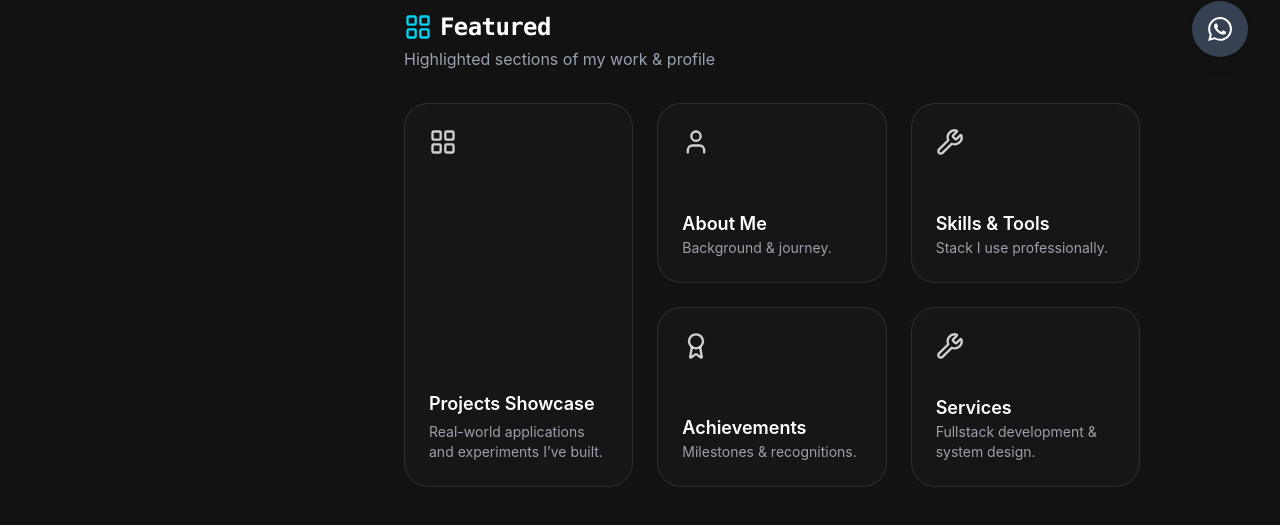
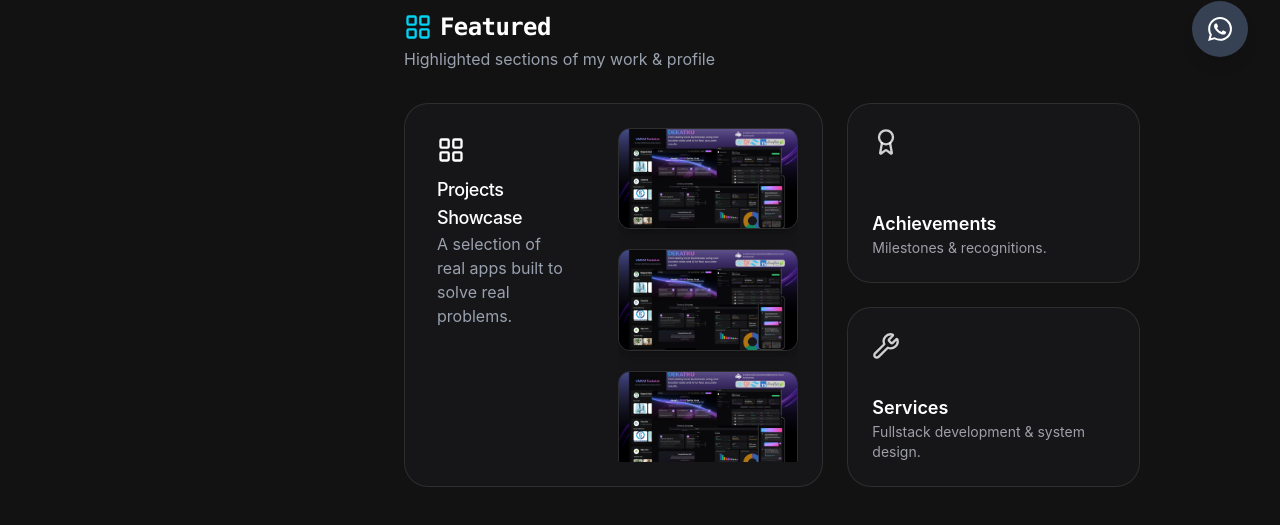
Before and after one commit to arttVinci/tratech.my.id, a React (Vite) app: page / in a window 1280 px wide. Shown: the part 711-1236 px from the top of the page. Built offline with nearby package versions, Linux system fonts and the light colour scheme.

Commit message:
upd: HomePage

```diff
--- a/src/components/CertificateModal.jsx
+++ b/src/components/CertificateModal.jsx
@@ -94,8 +94,6 @@ export default function CertificateModal({ certificate, onClose }) {
               </a>
             )}
           </div>
-
-          {/* Credential Link */}
         </div>
       </motion.div>
     </motion.div>
--- a/src/components/ContactSection.jsx
+++ b/src/components/ContactSection.jsx
@@ -29,7 +29,7 @@ export default function ContactSection() {
     <div>
       <div className="max-w-4xl mx-auto space-y-6">
         {/* Gmail Card */}
-        <div className="bg-linear-to-r from-red-600 to-red-700 rounded-2xl p-8 relative overflow-hidden">
+        <div className="bg-linear-to-r from-red-600 to-red-700 rounded-xl p-8 relative overflow-hidden">
           <div className="flex justify-between items-start">
             <div>
               <h2 className="text-white text-3xl font-bold mb-2">
@@ -39,8 +39,8 @@ export default function ContactSection() {
                 Reach out via email for inquiries or collaborations.
               </p>
               <motion.button
-                className="bg-red-200 text-red-900 px-6 py-3 rounded-lg font-semibold flex items-center gap-2 cursor-pointer"
-                whileHover={{ scale: 1.05, backgroundColor: "#fecaca" }}
+                className="bg-white/50 text-zinc-800 px-6 py-3 rounded-lg font-semibold flex items-center gap-2 cursor-pointer"
+                whileHover={{ scale: 1.05, backgroundColor: "#9ca3af" }}
                 whileTap={{ scale: 0.95 }}
                 transition={{ type: "spring", stiffness: 400, damping: 17 }}
               >
@@ -56,7 +56,7 @@ export default function ContactSection() {
 
         <div className="grid md:grid-cols-2 gap-6">
           {/* Instagram Card */}
-          <div className="bg-linear-to-br from-purple-600 via-pink-600 to-orange-500 rounded-2xl p-8 relative overflow-hidden">
+          <div className="bg-linear-to-br from-purple-600 via-pink-600 to-orange-500 rounded-xl p-8 relative overflow-hidden">
             <div className="flex justify-between h-30">
               <div>
                 <h2 className="text-white text-xl font-bold mb-2">
@@ -66,10 +66,10 @@ export default function ContactSection() {
                   Follow my creative journey.
                 </p>
                 <motion.button
-                  className="bg-white bg-opacity-90 text-purple-900 px-6 py-3 rounded-lg font-semibold flex items-center gap-2"
+                  className="bg-white/50 text-zinc-800 px-6 py-3 rounded-lg font-semibold flex items-center gap-2 cursor-pointer"
                   whileHover={{
                     scale: 1.05,
-                    backgroundColor: "rgba(255, 255, 255, 1)",
+                    backgroundColor: "#9ca3af",
                   }}
                   whileTap={{ scale: 0.95 }}
                   transition={{ type: "spring", stiffness: 400, damping: 17 }}
@@ -87,7 +87,7 @@ export default function ContactSection() {
           </div>
 
           {/* LinkedIn Card */}
-          <div className="bg-linear-to-br from-blue-700 to-blue-900 rounded-2xl p-8 relative overflow-hidden">
+          <div className="bg-linear-to-br from-blue-700 to-blue-900 rounded-xl p-8 relative overflow-hidden">
             <div className="flex justify-between h-30">
               <div>
                 <h2 className="text-white text-2xl font-bold mb-2">
@@ -97,8 +97,8 @@ export default function ContactSection() {
                   Connect with me professionally.
                 </p>
                 <motion.button
-                  className="bg-blue-200 text-blue-900 px-6 py-3 rounded-lg font-semibold flex items-center gap-2"
-                  whileHover={{ scale: 1.05, backgroundColor: "#bfdbfe" }}
+                  className="bg-white/50 text-zinc-800 px-6 py-3 rounded-lg font-semibold flex items-center gap-2 cursor-pointer"
+                  whileHover={{ scale: 1.05, backgroundColor: "#9ca3af" }}
                   whileTap={{ scale: 0.95 }}
                   transition={{ type: "spring", stiffness: 400, damping: 17 }}
                 >
@@ -115,7 +115,7 @@ export default function ContactSection() {
           </div>
 
           {/* TikTok Card */}
-          <div className="bg-linear-to-br from-gray-800 to-gray-900 rounded-2xl p-8 relative overflow-hidden">
+          <div className="bg-linear-to-br from-gray-800 to-gray-900 rounded-xl p-8 relative overflow-hidden">
             <div className="flex justify-between h-30">
               <div>
                 <h2 className="text-white text-2xl font-bold mb-2">
@@ -125,8 +125,8 @@ export default function ContactSection() {
                   Watch engaging and fun content.
                 </p>
                 <motion.button
-                  className="bg-gray-300 text-gray-900 px-6 py-3 rounded-lg font-semibold flex items-center gap-2"
-                  whileHover={{ scale: 1.05, backgroundColor: "#e5e5e5" }}
+                  className="bg-white/50 text-zinc-800  px-6 py-3 rounded-lg font-semibold flex items-center gap-2 cursor-pointer"
+                  whileHover={{ scale: 1.05, backgroundColor: "#9ca3af" }}
                   whileTap={{ scale: 0.95 }}
                   transition={{ type: "spring", stiffness: 400, damping: 17 }}
                 >
@@ -143,7 +143,7 @@ export default function ContactSection() {
           </div>
 
           {/* GitHub Card */}
-          <div className="bg-linear-to-br from-gray-900 to-black rounded-2xl p-8 relative overflow-hidden border border-gray-800">
+          <div className="bg-linear-to-br from-gray-900 to-black rounded-xl p-8 relative overflow-hidden border border-gray-800">
             <div className="flex justify-between h-30">
               <div>
                 <h2 className="text-white text-2xl font-bold mb-2">
@@ -153,8 +153,8 @@ export default function ContactSection() {
                   Explore my open-source work.
                 </p>
                 <motion.button
-                  className="bg-gray-700 text-white px-6 py-3 rounded-lg font-semibold flex items-center gap-2"
-                  whileHover={{ scale: 1.05, backgroundColor: "#4b5563" }}
+                  className="bg-white/50 text-zinc-800 px-6 py-3 rounded-lg font-semibold flex items-center gap-2 cursor-pointer"
+                  whileHover={{ scale: 1.05, backgroundColor: "#9ca3af" }}
                   whileTap={{ scale: 0.95 }}
                   transition={{ type: "spring", stiffness: 400, damping: 17 }}
                 >
--- a/src/components/FeaturedSection.jsx
+++ b/src/components/FeaturedSection.jsx
@@ -14,38 +14,49 @@ export default function FeaturedSection() {
         </p>
       </div>
 
-      <div className="grid grid-cols-1 md:grid-cols-3 auto-rows-[180px] gap-6">
-        <GlowCard className="row-span-2">
-          <LayoutGrid className="w-7 h-7 text-white/80" />
-          <div>
-            <h4 className="text-lg font-semibold text-white mt-4">
-              Projects Showcase
-            </h4>
-            <p className="text-sm text-zinc-400 mt-1">
-              Real-world applications and experiments I’ve built.
-            </p>
+      <div className="grid grid-cols-1 md:grid-cols-12 auto-rows-[180px] gap-6">
+        <GlowCard className="md:col-span-7 md:row-span-2 overflow-hidden group">
+          <div className="flex flex-col md:flex-row h-full justify-between">
+            <div className="p-2 flex flex-col justify-start md:w-[40%] shrink-0 relative z-10 font-inter">
+              <LayoutGrid className="w-7 h-7 text-white mb-3" />
+
+              <h4 className="text-lg font-medium text-white tracking-tight">
+                Projects Showcase
+              </h4>
+              <p className="text-gray-400 text-base">
+                A selection of real apps built to solve real problems.
+              </p>
+            </div>
+
+            <div className="relative flex md:pl-0 flex-col gap-5 overflow-hidden">
+              <div className="w-45 aspect-video rounded-xl border border-white/10 overflow-hidden shrink-0 shadow-lg shadow-black/20 ">
+                <img
+                  src="/images/projects/dekatku/project1.png"
+                  className="w-full h-full object-cover"
+                  alt="Project Dekatku"
+                />
+              </div>
+
+              <div className="w-45 aspect-video rounded-xl border border-white/10 overflow-hidden shrink-0 shadow-lg shadow-black/20 ">
+                <img
+                  src="/images/projects/dekatku/project1.png"
+                  className="w-full h-full object-cover"
+                  alt="Project Dekatku"
+                />
+              </div>
+
+              <div className="w-45 aspect-video rounded-xl border border-white/10 overflow-hidden shrink-0 shadow-lg shadow-black/20 ">
+                <img
+                  src="/images/projects/dekatku/project1.png"
+                  className="w-full h-full object-cover"
+                  alt="Project Dekatku"
+                />
+              </div>
+            </div>
           </div>
         </GlowCard>
 
-        <GlowCard>
-          <User className="w-7 h-7 text-white/80" />
-          <div>
-            <h4 className="text-lg font-semibold text-white mt-4">About Me</h4>
-            <p className="text-sm text-zinc-400">Background & journey.</p>
-          </div>
-        </GlowCard>
-
-        <GlowCard>
-          <Wrench className="w-7 h-7 text-white/80" />
-          <div>
-            <h4 className="text-lg font-semibold text-white mt-4">
-              Skills & Tools
-            </h4>
-            <p className="text-sm text-zinc-400">Stack I use professionally.</p>
-          </div>
-        </GlowCard>
-
-        <GlowCard>
+        <GlowCard className="col-span-5">
           <Award className="w-7 h-7 text-white/80" />
           <div>
             <h4 className="text-lg font-semibold text-white mt-4">
@@ -55,7 +66,7 @@ export default function FeaturedSection() {
           </div>
         </GlowCard>
 
-        <GlowCard>
+        <GlowCard className="col-span-5">
           <Wrench className="w-7 h-7 text-white/80" />
           <div>
             <h4 className="text-lg font-semibold text-white mt-4">Services</h4>
```
